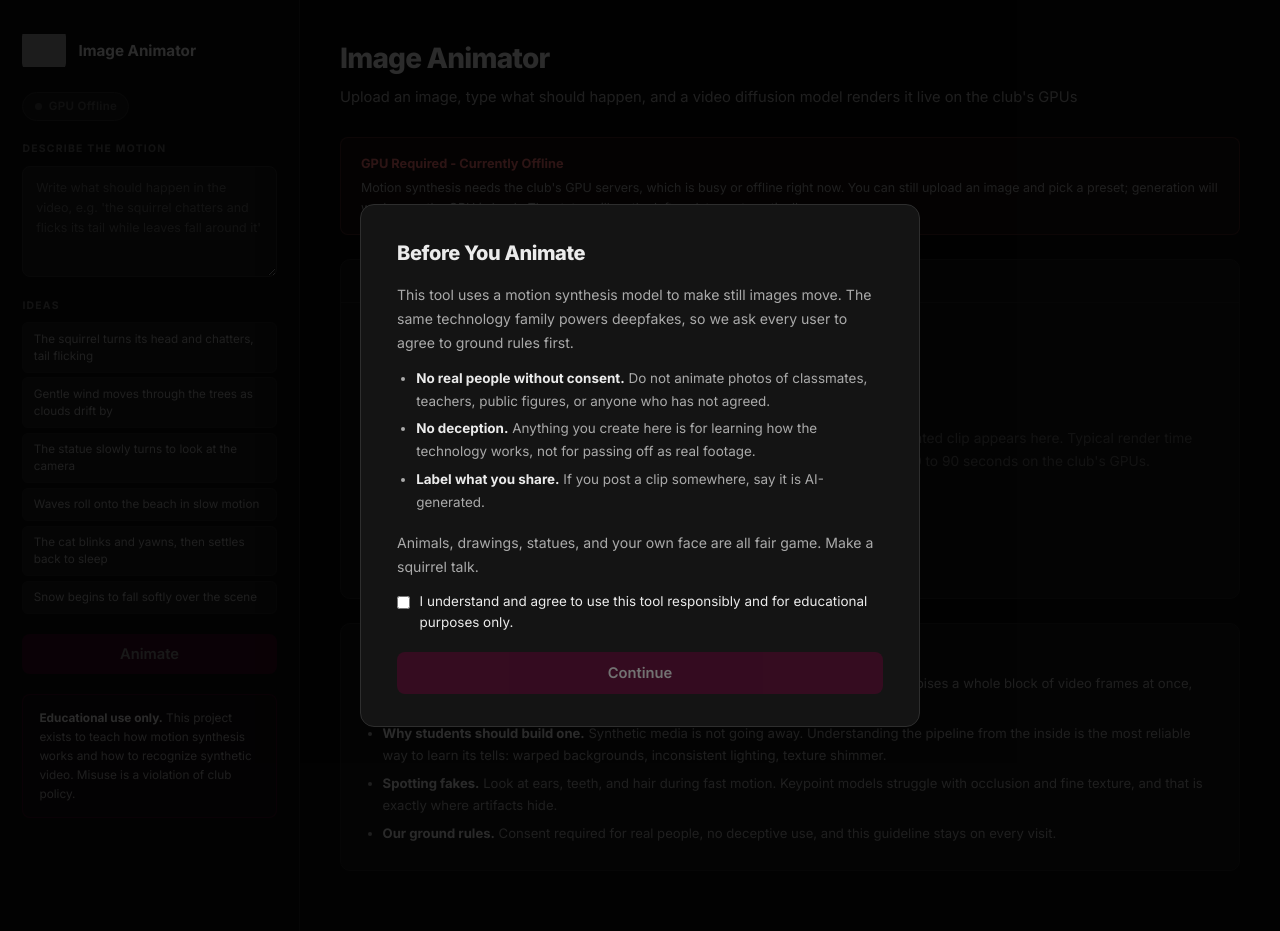
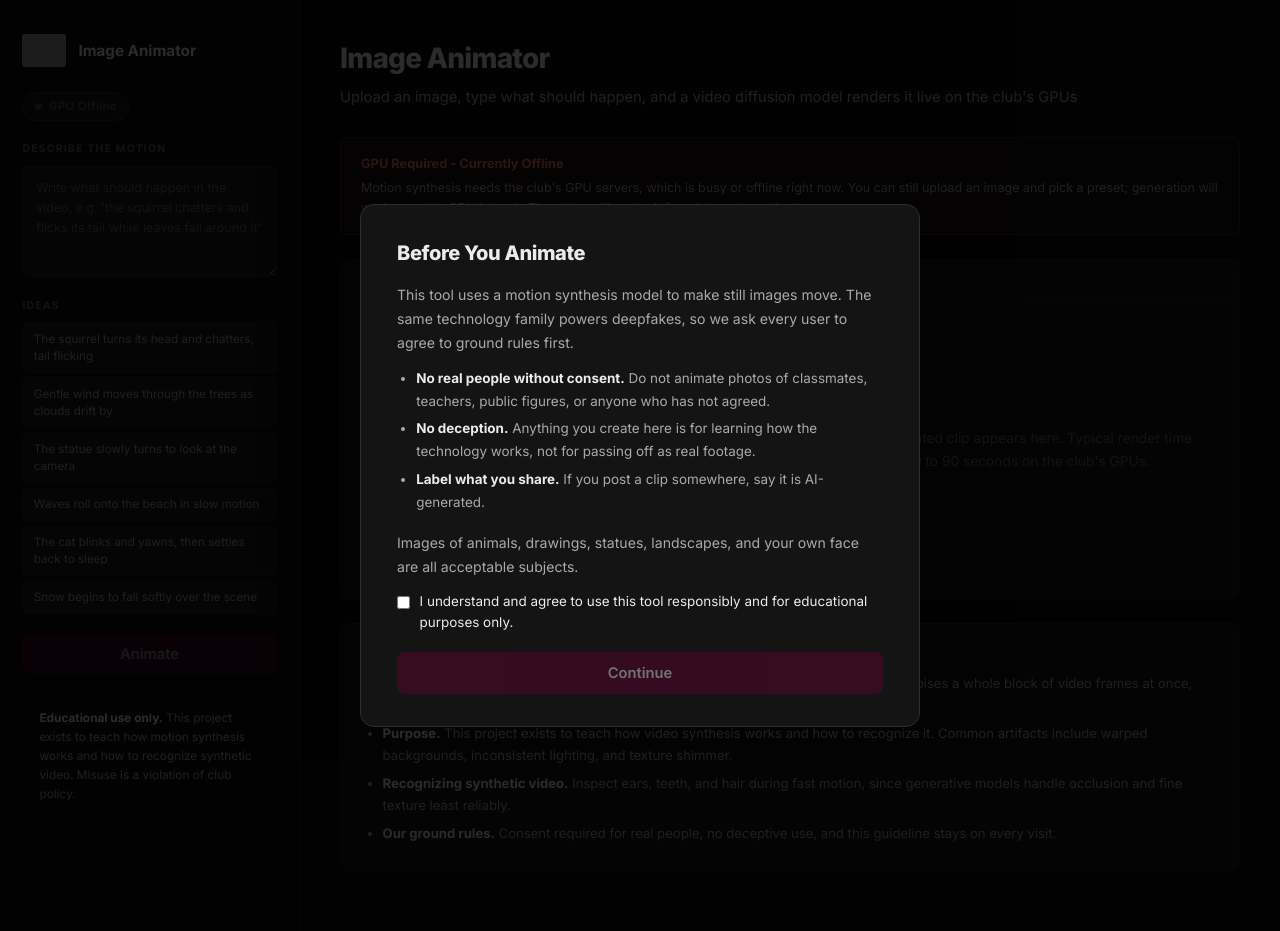
Before and after one commit to vgutgutia/image-animator, a Flask app: page / in a window 1280 px wide. Run offline with Flask 3, Linux system fonts and the light colour scheme; grey boxes are pictures that could not be loaded.

Commit message:
Neutral informative tone across all copy, demo showcase moved to projects page
Co-Authored-By: Claude Fable 5 <noreply@anthropic.com>

```diff
--- a/templates/index.html
+++ b/templates/index.html
@@ -115,7 +115,7 @@
       <li><strong>No deception.</strong> Anything you create here is for learning how the technology works, not for passing off as real footage.</li>
       <li><strong>Label what you share.</strong> If you post a clip somewhere, say it is AI-generated.</li>
     </ul>
-    <p>Animals, drawings, statues, and your own face are all fair game. Make a squirrel talk.</p>
+    <p>Images of animals, drawings, statues, landscapes, and your own face are all acceptable subjects.</p>
     <label class="modal-check">
       <input type="checkbox" id="ethicsCheck" onchange="document.getElementById('ethicsAgree').disabled=!this.checked"/>
       <span>I understand and agree to use this tool responsibly and for educational purposes only.</span>
@@ -193,8 +193,8 @@
       <div class="guidelines-title">How It Works and Why We Teach It</div>
       <ul>
         <li><strong>The model.</strong> LTX-Video, a latent diffusion transformer: it encodes your image, then denoises a whole block of video frames at once, guided by your text prompt.</li>
-        <li><strong>Why students should build one.</strong> Synthetic media is not going away. Understanding the pipeline from the inside is the most reliable way to learn its tells: warped backgrounds, inconsistent lighting, texture shimmer.</li>
-        <li><strong>Spotting fakes.</strong> Look at ears, teeth, and hair during fast motion. Keypoint models struggle with occlusion and fine texture, and that is exactly where artifacts hide.</li>
+        <li><strong>Purpose.</strong> This project exists to teach how video synthesis works and how to recognize it. Common artifacts include warped backgrounds, inconsistent lighting, and texture shimmer.</li>
+        <li><strong>Recognizing synthetic video.</strong> Inspect ears, teeth, and hair during fast motion, since generative models handle occlusion and fine texture least reliably.</li>
         <li><strong>Our ground rules.</strong> Consent required for real people, no deceptive use, and this guideline stays on every visit.</li>
       </ul>
     </div>
```
